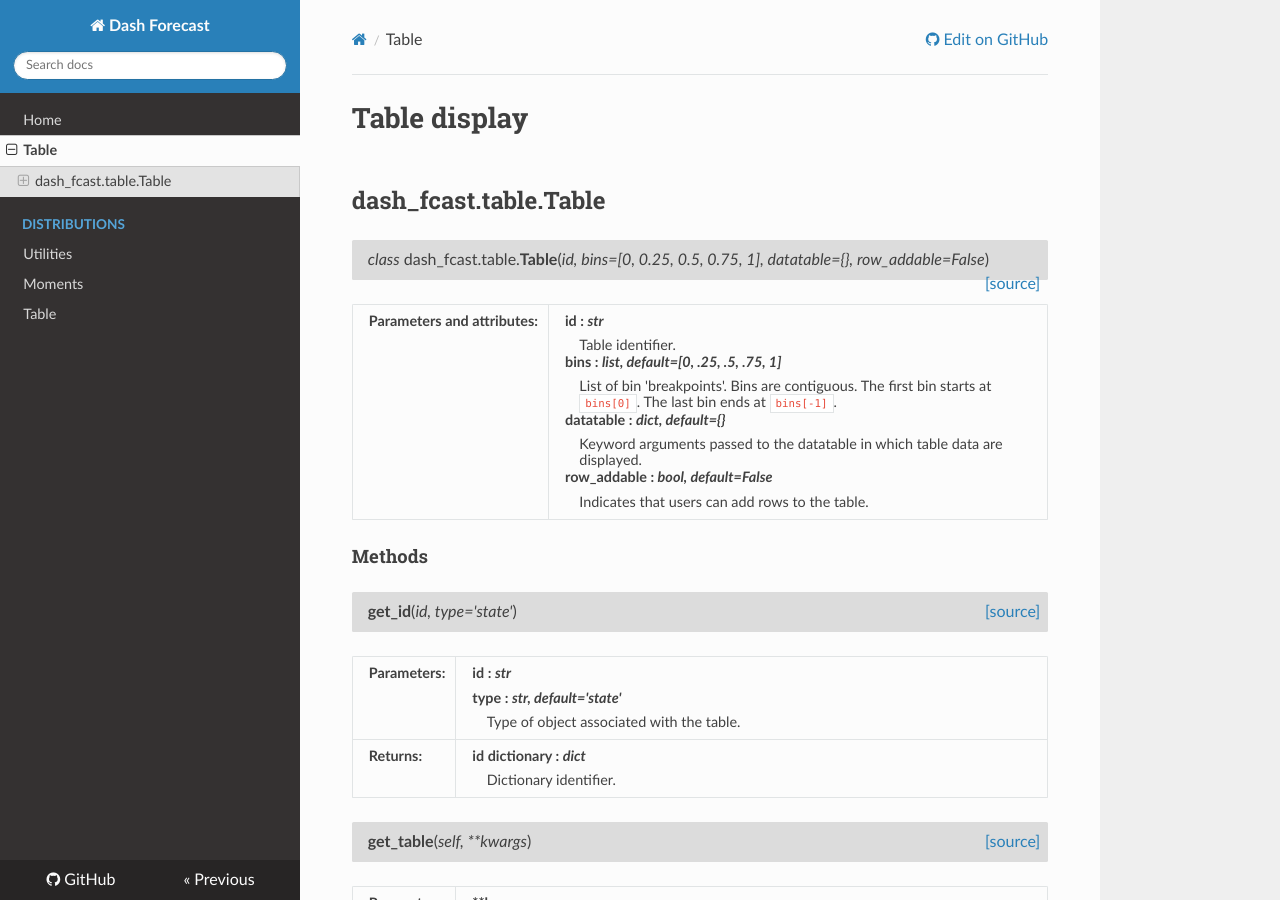
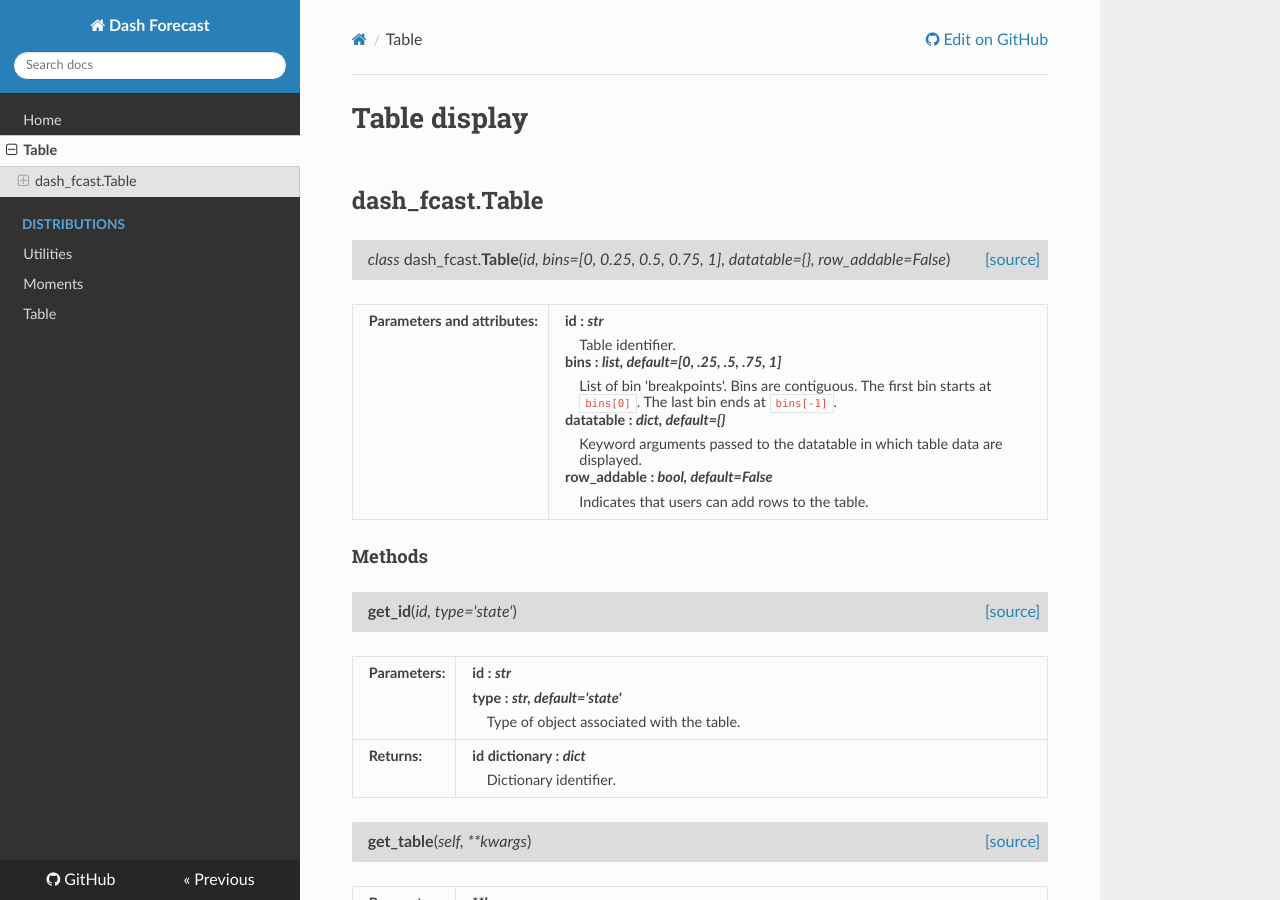
Before and after one commit to dsbowen/dash-fcast, an MkDocs documentation site: the page built from docs_md/table.md, in a window 1280 px wide and 900 px high. Built offline with MkDocs 1.6.1, drawn with Linux system fonts in a browser that asks for light colours; nearby versions of some CDN libraries; comment, search, counter and statistics services are not loaded.

Commit message:
updated docs

```diff
--- a/docs/index.html
+++ b/docs/index.html
@@ -258,5 +258,5 @@ if __name__ == '__main__':
 
 <!--
 MkDocs version : 1.1.2
-Build Date UTC : 2020-09-11 17:46:40.845470+00:00
+Build Date UTC : 2020-09-11 17:55:52.730225+00:00
 -->
--- a/docs/table/index.html
+++ b/docs/table/index.html
@@ -55,7 +55,7 @@
                 <ul class="current">
                     <li class="toctree-l1 current"><a class="reference internal current" href="./">Table</a>
     <ul class="current">
-    <li class="toctree-l2"><a class="reference internal" href="#dash_fcasttabletable">dash_fcast.table.Table</a>
+    <li class="toctree-l2"><a class="reference internal" href="#dash_fcasttable">dash_fcast.Table</a>
         <ul>
     <li class="toctree-l3"><a class="reference internal" href="#methods">Methods</a>
     </li>
@@ -139,9 +139,9 @@
     </tbody>
 </table>
 
-<h2 id="dash_fcasttabletable">dash_fcast.table.<strong>Table</strong></h2>
+<h2 id="dash_fcasttable">dash_fcast.<strong>Table</strong></h2>
 <p class="func-header">
-    <i>class</i> dash_fcast.table.<b>Table</b>(<i>id, bins=[0, 0.25, 0.5, 0.75, 1], datatable={}, row_addable=False</i>) <a class="src-href" target="_blank" href="https://github.com/dsbowen/dash-fcast/blob/master/dash_fcast/table.py#L21">[source]</a>
+    <i>class</i> dash_fcast.<b>Table</b>(<i>id, bins=[0, 0.25, 0.5, 0.75, 1], datatable={}, row_addable=False</i>) <a class="src-href" target="_blank" href="https://github.com/dsbowen/dash-fcast/blob/master/dash_fcast/table.py#L21">[source]</a>
 </p>
 
 <table class="docutils field-list field-table" frame="void" rules="none">
--- a/docs_md/table.md
+++ b/docs_md/table.md
@@ -31,10 +31,10 @@
 
 
 
-##dash_fcast.table.**Table**
+##dash_fcast.**Table**
 
 <p class="func-header">
-    <i>class</i> dash_fcast.table.<b>Table</b>(<i>id, bins=[0, 0.25, 0.5, 0.75, 1], datatable={}, row_addable=False</i>) <a class="src-href" target="_blank" href="https://github.com/dsbowen/dash-fcast/blob/master/dash_fcast/table.py#L21">[source]</a>
+    <i>class</i> dash_fcast.<b>Table</b>(<i>id, bins=[0, 0.25, 0.5, 0.75, 1], datatable={}, row_addable=False</i>) <a class="src-href" target="_blank" href="https://github.com/dsbowen/dash-fcast/blob/master/dash_fcast/table.py#L21">[source]</a>
 </p>
 
 
--- a/mkdocs.py
+++ b/mkdocs.py
@@ -7,6 +7,7 @@ src_href = Github('https://github.com/dsbowen/dash-fcast/blob/master')
 
 path = 'dash_fcast/table.py'
 soup = PySoup(path=path, parser='sklearn', src_href=src_href)
+soup.import_path = 'dash_fcast'
 table_cls = soup.objects[-1]
 table_cls.rm_methods('to_plotly_json')
 compile_md(soup, compiler='sklearn', outfile='docs_md/table.md')
```
Also changed, not shown: docs/search/search_index.json (+1 -1 lines), 1 other file.
